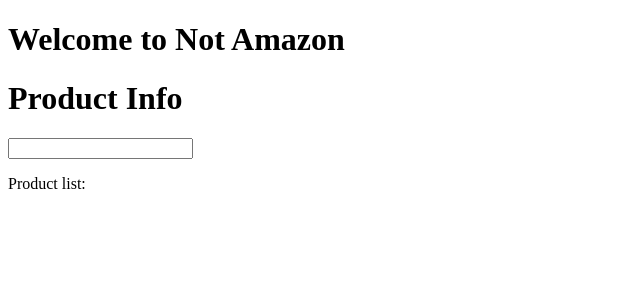
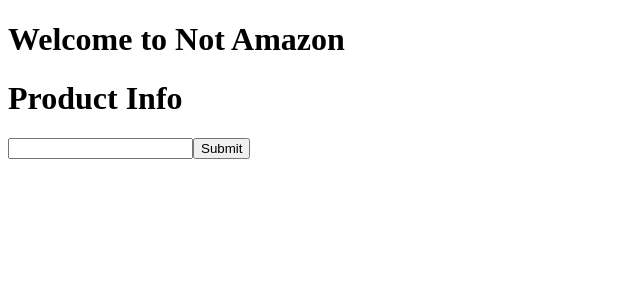
Before and after one commit to TimCPB/Nah-Mazon, a React (Create React App) app: page / in a window 1280 px wide. Shown: the top 300 px of the page, without its empty margins (0-640 px from the left). Built offline with nearby package versions, Linux system fonts and the light colour scheme; the HTML template or start-up script is replaced by a standard one.

Commit message:
Add myChangeHandler and MySubmittedForm functions to Form.js - Submitted products are now displayed on the index page

```diff
--- a/src/Form.js
+++ b/src/Form.js
@@ -4,25 +4,34 @@ import React from 'react';
 class Form extends React.Component {
   constructor(props) {
     super(props)
-    this.state = { data: '' };
-    this.mySubmittedForm = this.mySubmittedForm.bind(this);
+    this.state = {
+      data: '',
+      visible: false
+    };
+    this.myChangeHandler = this.myChangeHandler.bind(this);
+  }
+
+  myChangeHandler = (event) => {
+    (event).preventDefault();
+    console.log(this.state)
+    this.setState({data: event.target.value});
+    console.log(this.state)
   }
 
   mySubmittedForm = (event) => {
     (event).preventDefault();
-    // this.props.onSubmit();
-    console.log(this.state)
-    this.setState({data: event.target.value});
-    console.log(this.state)
+    this.setState({visible: true});
   }
+
   render() {
     return (
       <div>
         <form onSubmit={this.mySubmittedForm}>
           <h1>Product Info</h1>
-          <input type="text"/>
+          <input type="text" value={this.state.data} onChange={this.myChangeHandler} />
+        <input type="submit" value="Submit" />
         </form>
-     <p>Product list: {this.state.data} </p>
+     <p style = {{display: this.state.visible ? "block" : "none"}}>Product list: {this.state.data} </p>
       </div>
 
 
```
